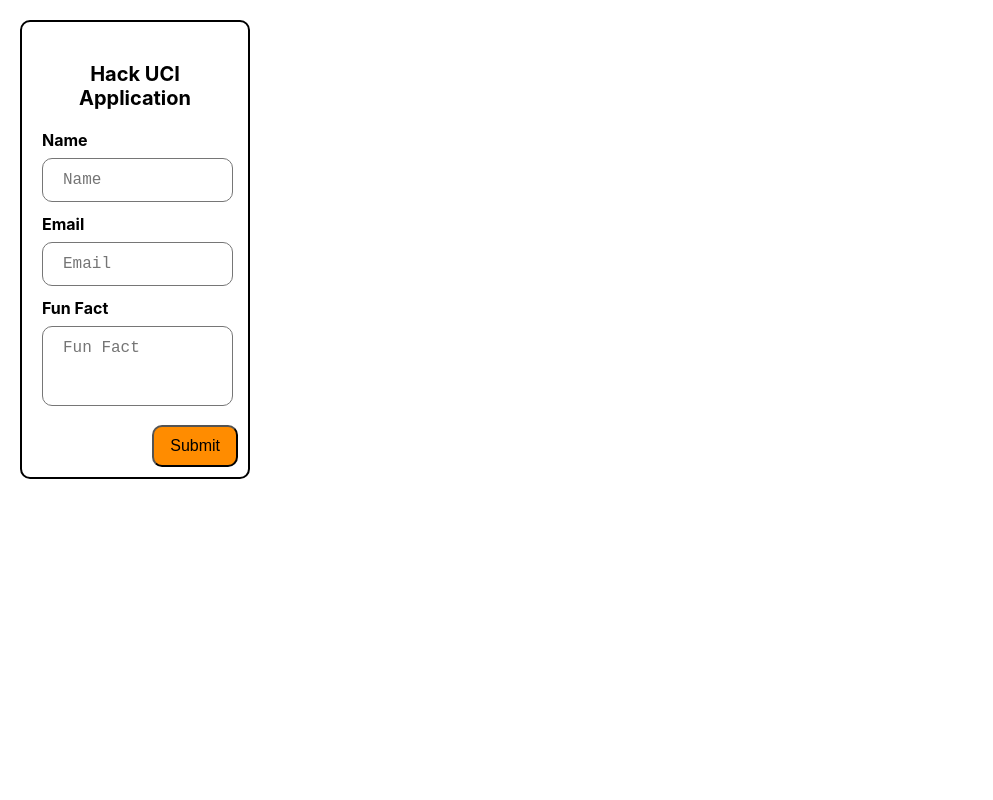
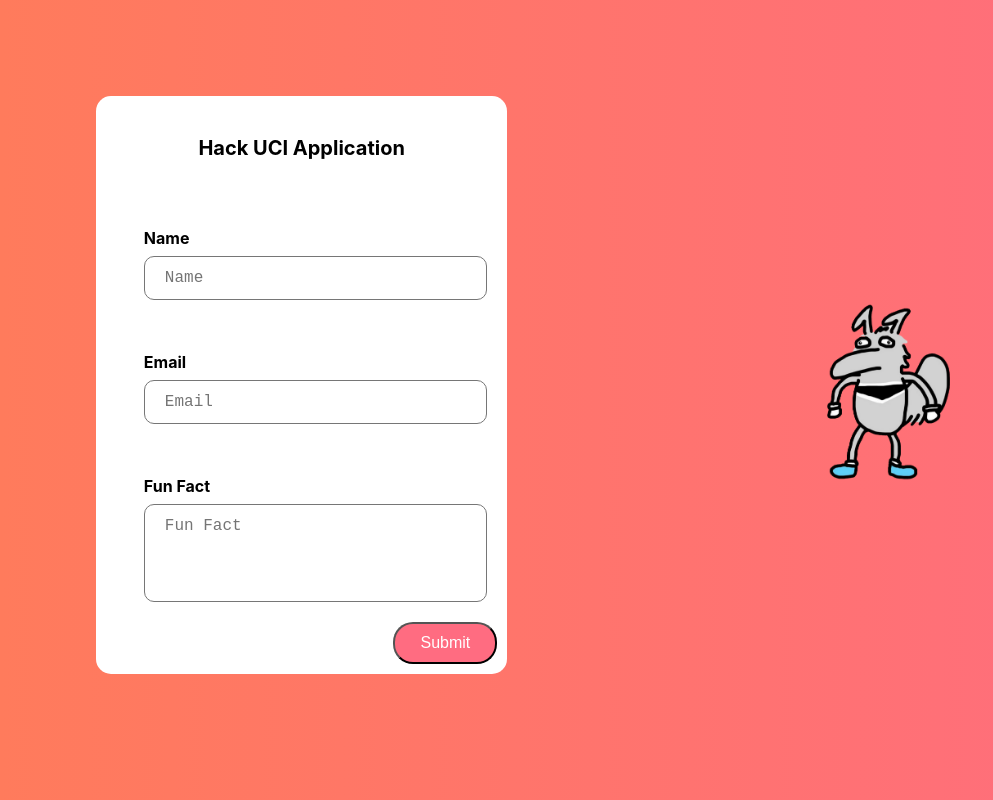
Before and after one commit to JosephWong123/Hack-UCI-Tech, a React (Create React App) app in the folder app/: page / in a window 1280 px wide. Shown: the whole page, without its empty margins (0-993 px from the left). Built offline with nearby package versions, Linux system fonts and the light colour scheme.

Commit message:
Page mostly done

```diff
--- a/app/public/index.html
+++ b/app/public/index.html
@@ -24,7 +24,7 @@
       work correctly both with client-side routing and a non-root public URL.
       Learn how to configure a non-root public URL by running `npm run build`.
     -->
-    <title>React App</title>
+    <title>Hack UCI Application</title>
   </head>
   <body>
     <noscript>You need to enable JavaScript to run this app.</noscript>
--- /dev/null
+++ b/app/src/Animation.css
@@ -0,0 +1,21 @@
+.animate {
+  margin: auto;
+  text-align: center;
+  animation: 4s linear 0s infinite move_petr;
+}
+
+img {
+  height: 200px;
+  width: auto;
+}
+
+@keyframes move_petr { from {
+    transform: rotate(0deg)
+               translate(30px)
+               rotate(0deg);
+  }
+  to {
+    transform: rotate(360deg)
+               translate(30px)
+               rotate(-360deg);
+  }  }
--- /dev/null
+++ b/app/src/Animation.js
@@ -0,0 +1,15 @@
+import React from 'react';
+import './Animation.css';
+import logo from './petr.png';
+
+class Animation extends React.Component {
+	render() {
+		return(
+			<div class="animate">
+				<img src={logo} />
+			</div>
+		);
+	}
+}
+
+export default Animation;
--- a/app/src/App.css
+++ b/app/src/App.css
@@ -2,10 +2,31 @@
   text-align: center;
 }
 
+.animation {
+  padding-left: 15%;
+  padding-top: 5%;
+  padding-right: 10%;
+  text-align: center;
+  height: 100%;
+  width: auto;
+  display: block;
+  flex: 1;
+}
+
 #form {
   text-align: left;
-  padding: 20px;
+  padding-left: 7.5%;
+  padding-top: 7.5%;
+  padding-right: 2.5%;
 }
+
+.box {
+  display: flex;
+  align-items: center;
+  flex-flow: row wrap;
+  height: 100%;
+}
+
 .App-logo {
   height: 40vmin;
   pointer-events: none;
@@ -40,3 +61,14 @@
     transform: rotate(360deg);
   }
 }
+
+@keyframes move_petr { from {
+    transform: rotate(0deg)
+               translate(15%)
+               rotate(0deg);
+  }
+  to {
+    transform: rotate(360deg)
+               translate(15%)
+               rotate(-360deg);
+  }  }
--- a/app/src/App.js
+++ b/app/src/App.js
@@ -1,13 +1,20 @@
 import React, { Component } from 'react';
 import './App.css';
 import Form from './Form';
+import Animation from './Animation';
+
 
 class App extends Component {
   render() {
     return (
-      <div className="App" id="form">
-        <Form />
-      </div>
+    	<div class="box">
+	      <div className="App" id="form">
+	        <Form />
+	      </div>
+	      <span class="animation">
+	      	<Animation />
+	      </span>
+      	</div>
     );
   }
 }
--- a/app/src/Form.css
+++ b/app/src/Form.css
@@ -3,11 +3,11 @@
 }
 
 #formBox {
-  border-radius: 10px;
+  border-radius: 15px;
   padding: 20px;
-  border: solid black 2px;
-  width: 15%;
+  width: 125%;
   position: relative;
+  background-color: white;
 }
 
 #title {
@@ -16,8 +16,17 @@
 	text-align: center;
 }
 
+.error {
+	font-size: 12px;
+	color: red;
+}
+
+.success {
+	font-size: 12px;
+	color: green;
+}
 .fields {
-	width: 80%;
+	width: 90%;
 	border-radius: 10px;
 	padding: 12px 20px;
 	margin: 8px 0;
@@ -26,19 +35,19 @@
 }
 
 #fact {
-	width: 80%;
+	width: 90%;
 	border-radius: 10px;
 	padding: 12px 20px;
 	margin: 8px 0;
 	font-size: 16px;
-	margin-bottom: 25%;
 	resize: none;
 }
 
 #submitButton {
-	border-radius: 10px;
-	background-color: #FF8C00;
-	padding: 10px 16px;
+	color: white;
+	border-radius: 20px;
+	background-color: #ff6c81;
+	padding: 10px 25px;
   	text-align: center;
   	font-size: 16px;
   	position: absolute;
--- a/app/src/Form.js
+++ b/app/src/Form.js
@@ -2,11 +2,23 @@
 import './Form.css'
 
 class Form extends React.Component {
+	initialState = {
+		name: '',
+		email: '',
+		fact: '',
+		nameError: '',
+		emailError: '',
+		factError: ''
+	};
+
 	state = {
 		name: '',
 		email: '',
 		fact: '',
-		errors: {}
+		nameError: '',
+		emailError: '',
+		factError: '',
+		submitted: ''
 	};
 
 	change = e => {
@@ -17,14 +29,65 @@
 
 	onSubmit = e => {
 		e.preventDefault();
-		console.log(this.state);
+		const valid = this.checkValid();
+		if (valid) {
+			let submitted = "Successfully submitted application!";
+			this.clear();
+			this.setState({submitted});
+			console.log(this.state);
+		}
+
+	}
+
+	clear = () => {
+		this.setState(() => this.initialState)
+	}
+
+	checkValid = () => {
+		let nameError = "";
+		let emailError = "";
+		let factError = "";
+		let submitted = "";
+		if (!this.state.name) {
+			nameError = 'Name is required';
+		}
+
+		else {
+			nameError = '';
+		}
+
+		if (!this.state.email.includes('@')) {
+			emailError = 'Invalid email';
+		}
+
+		else {
+			emailError = '';
+		}
+
+		if (!this.state.fact) {
+			factError = 'Fun Fact is required';
+		}
+
+		else {
+			factError = '';
+		}
+
+		this.setState({nameError});
+		this.setState({emailError});
+		this.setState({factError});
+		this.setState({submitted});
+		if (nameError || emailError || factError) {
+			return false;
+		}
+		return true;
 	}
 
 	render() {
 		return (
 			<div id="formBox">
 				<p id="title"><b>Hack UCI Application</b></p>
-				<form>
+				<form id="form">
+					<br />
 					<label for="nameField"> <b>Name</b> </label>
 					<br />
 					<textarea
@@ -36,6 +99,8 @@
 					class="fields"
 					id="nameField"
 					/>
+					<div class="error">{this.state.nameError}</div>
+					<br />
 					<br />
 					<label for="emailField"> <b>Email</b> </label>
 					<br />
@@ -48,18 +113,23 @@
 					class="fields"
 					id="emailField"
 					/>
+					<div class="error">{this.state.emailError}</div>
+					<br />
 					<br />
 					<label for="fact"> <b>Fun Fact</b> </label>
 					<br />
 					<textarea
 					type="text"
-					rows="3"
+					rows="4"
 					name="fact"
 					placeholder="Fun Fact"
 					value={this.state.fact}
 					onChange={e => this.change(e)}
 					id="fact"
 					/>
+					<div class="error">{this.state.factError}</div>
+					<div class="success">{this.state.submitted}</div>
+					<br />
 					<br />
 					<button id="submitButton" onClick={e => this.onSubmit(e)}>Submit</button>
 				</form>
--- a/app/src/index.css
+++ b/app/src/index.css
@@ -5,6 +5,7 @@
     sans-serif;
   -webkit-font-smoothing: antialiased;
   -moz-osx-font-smoothing: grayscale;
+  background-image: linear-gradient(90deg, #ff7b5c, #ff6c81)
 }
 
 code {
```
